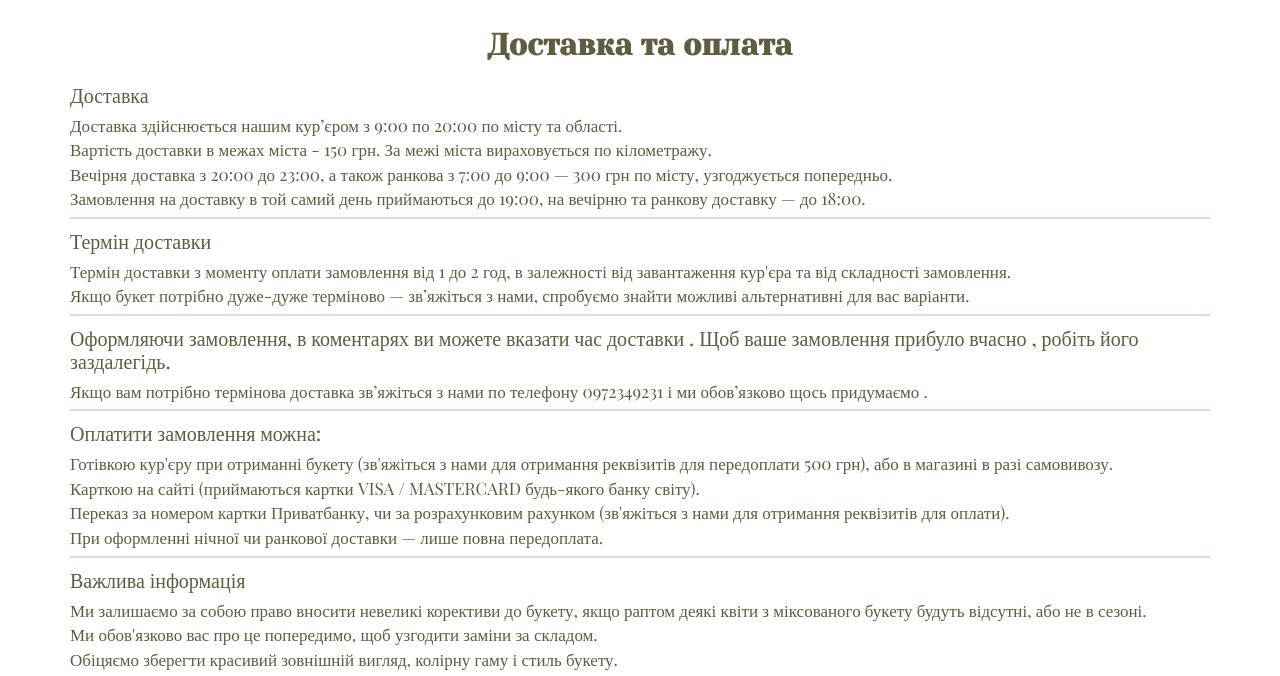
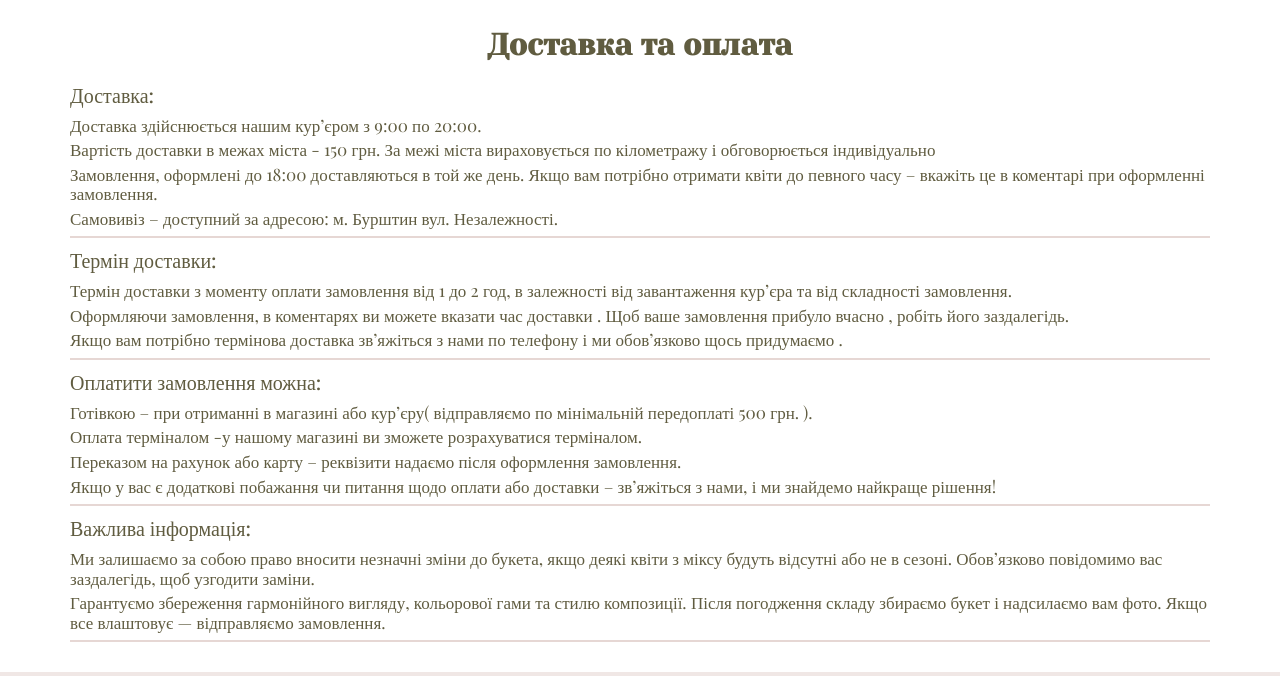
Before and after one commit to RomaVintonyak/FlowerShop, a website: page app/pages/shiping.html in a window 1280 px wide. Shown: the part 817-1493 px from the top of the page. Drawn offline with nearby package versions, Linux system fonts and the light colour scheme.

Commit message:
add new text

```diff
--- a/app/pages/shiping.html
+++ b/app/pages/shiping.html
@@ -157,44 +157,39 @@
          </div><!--/.title-->
          <div class="shipping__content--block">
             <h5>
-               Доставка
+               Доставка:
             </h5>
             <p>
-               Доставка здійснюється нашим кур’єром з 9:00 по 20:00 по місту та області.
+               Доставка здійснюється нашим курʼєром з 9:00 по 20:00.
             </p>
             <p>
-               Вартість доставки в межах міста - 150 грн. За межі міста вираховується по кілометражу.
+               Вартість доставки в межах міста - 150 грн. За межі міста вираховується по кілометражу і
+               обговорюється індивідуально
             </p>
             <p>
-               Вечірня доставка з 20:00 до 23:00, а також ранкова з 7:00 до 9:00 — 300 грн
-               по місту, узгоджується попередньо.
+               Замовлення, оформлені до 18:00 доставляються в той же день.
+               Якщо вам потрібно отримати квіти до певного часу – вкажіть це в
+               коментарі при оформленні замовлення.
             </p>
             <p>
-               Замовлення на доставку в той самий день приймаються до 19:00, на вечірню та
-               ранкову доставку — до 18:00.
+               Самовивіз – доступний за адресою: м. Бурштин вул. Незалежності.
             </p>
          </div><!--/.block-->
          <div class="shipping__content--block">
             <h5>
-               Термін доставки
+               Термін доставки:
             </h5>
             <p>
-               Термін доставки з моменту оплати замовлення від 1 до 2 год, в залежності від
-               завантаження кур'єра та від складності замовлення.
+               Термін доставки з моменту оплати замовлення від 1 до 2 год, в залежності
+               від завантаження курʼєра та від складності замовлення.
             </p>
             <p>
-               Якщо букет потрібно дуже-дуже терміново — зв’яжіться з нами, спробуємо знайти
-               можливі альтернативні для вас варіанти.
+               Оформляючи замовлення, в коментарях ви можете вказати час доставки . Щоб
+               ваше замовлення прибуло вчасно , робіть його заздалегідь.
             </p>
-         </div><!--/.block-->
-         <div class="shipping__content--block">
-            <h5>
-               Оформляючи замовлення, в коментарях ви можете вказати час доставки .
-               Щоб ваше замовлення прибуло вчасно , робіть його заздалегідь.
-            </h5>
             <p>
-               Якщо вам потрібно термінова доставка звʼяжіться
-               з нами по телефону 0972349231 і ми обовʼязково щось придумаємо .
+               Якщо вам потрібно термінова доставка звʼяжіться з нами по телефону і ми обовʼязково
+               щось придумаємо .
             </p>
          </div><!--/.block-->
          <div class="shipping__content--block">
@@ -202,39 +197,33 @@
                Оплатити замовлення можна:
             </h5>
             <p>
-               Готівкою кур'єру при отриманні букету (зв'яжіться з нами для отримання
-               реквізитів для передоплати 500 грн), або
-               в магазині в разі самовивозу.
+               Готівкою – при отриманні в магазині або кур’єру( відправляємо по
+               мінімальній передоплаті 500 грн. ).
             </p>
             <p>
-               Карткою на сайті (приймаються картки VISA / MASTERCARD будь-якого банку світу).
+               Оплата терміналом -у нашому магазині ви зможете розрахуватися терміналом.
             </p>
             <p>
-               Переказ за номером картки Приватбанку, чи за
-               розрахунковим рахунком (зв'яжіться з нами для отримання реквізитів для оплати).
+               Переказом на рахунок або карту – реквізити надаємо після оформлення замовлення.
             </p>
             <p>
-               При оформленні нічної чи ранкової
-               доставки — лише повна передоплата.
+               Якщо у вас є додаткові побажання чи питання щодо оплати або
+               доставки – зв’яжіться з нами, і ми знайдемо найкраще рішення!
             </p>
          </div><!--/.block-->
          <div class="shipping__content--block">
             <h5>
-               Важлива інформація
+               Важлива інформація:
             </h5>
             <p>
-               Ми залишаємо за собою право вносити невеликі корективи до
-               букету, якщо раптом деякі квіти з міксованого букету будуть відсутні, або не в сезоні.
+               Ми залишаємо за собою право вносити незначні зміни до букета, якщо
+               деякі квіти з міксу будуть відсутні або не в сезоні. Обов’язково повідомимо
+               вас заздалегідь, щоб узгодити заміни.
             </p>
             <p>
-               Ми обов'язково вас про це попередимо, щоб узгодити заміни за складом.
-            </p>
-            <p>
-               Обіцяємо зберегти красивий зовнішній вигляд, колірну гаму і стиль букету.
-            </p>
-            <p>
-               Після погодження складу — формуємо замовлення та надсилаємо
-               фото готового букетика, якщо все подобається — відправляємо замовлення.
+               Гарантуємо збереження гармонійного вигляду, кольорової гами
+               та стилю композиції. Після погодження складу збираємо букет і надсилаємо вам фото.
+               Якщо все влаштовує — відправляємо замовлення.
             </p>
          </div><!--/.block-->
       </div><!--/.-shipping__content->
```
Also changed, not shown: dist/pages/shiping.html.
